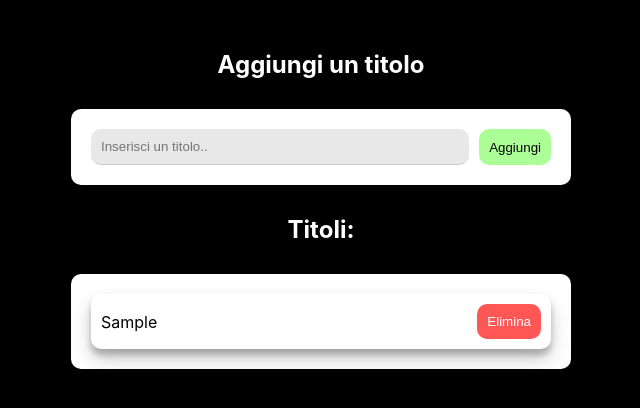
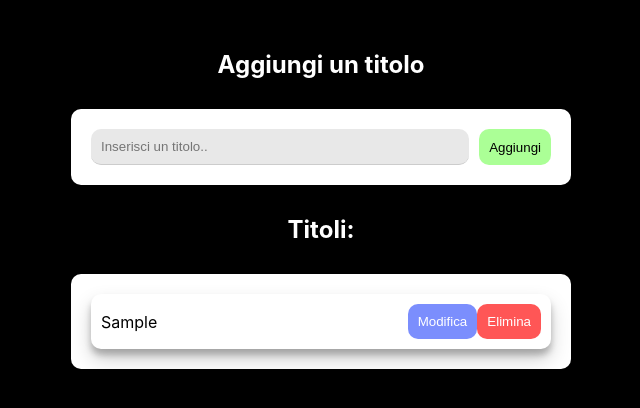
Before and after one commit to emilianoaprile/react-form-blog, a React app: page / in a window 1280 px wide. Both pictures are taken after typing "Sample" into the empty fields and a click on the button "Aggiungi". Shown: the top 408 px of the page, without its empty margins (319-959 px from the left). Built offline with nearby package versions, Linux system fonts and the light colour scheme; the HTML template or start-up script is replaced by a standard one.

Commit message:
add > update title

```diff
--- a/src/components/Form.jsx
+++ b/src/components/Form.jsx
@@ -4,6 +4,8 @@ function Form() {
   // inizializzo gli state per recuperare il value dell'input e l'array nel quale varranno inseriti
   const [titolo, setTitolo] = useState("");
   const [lista, setLista] = useState([]);
+  const [isEditing, setIsEditing] = useState(false);
+  const [indexToEdit, setIndexToEdit] = useState(null);
 
   // sincronizzo il valore del title con l'oggetto event aggiornando lo stato tramite setNewTitle
   const handleNewTitle = (e) => {
@@ -12,13 +14,29 @@ function Form() {
 
   const handleSubmit = (e) => {
     e.preventDefault();
-    // aggiungo il titolo all'array
-    setLista((lista) => [titolo, ...lista]);
+    // quando l'utente clicca su modifica isEditing è true => aggiorno la lista
+    if(isEditing) {
+        // mappo la lista e ritorno l'array modificato controllando se index === indexToEdit sostituendo l'elemento vorrete con il nuovo
+        const updatedLista = lista.map((item, index) => index === indexToEdit ? titolo : item);
+        setLista(updatedLista);
+        setIsEditing(false);
+        setIndexToEdit(null);
+    // altrimenti isEditing è false => non è in modalità modifica e aggiungi normalmente il titolo
+    } else {
+        setLista((lista) => [titolo, ...lista]);
+    }
     setTitolo("");
   };
 
   const removeTitle = (indexToEliminate) => {
-    setLista(lista => lista.filter((_, index) => index !== indexToEliminate));
+    setLista((lista) => lista.filter((_, index) => index !== indexToEliminate));
+  };
+
+// funzione che imposta lo stato di isEditing da false a true e recupera l'index del titolo da modificare e aggiorna lo stato dell'index da editare
+  const updateTitle = (indexToEdit) => {
+    setTitolo(lista[indexToEdit]);
+    setIsEditing(true);
+    setIndexToEdit(indexToEdit);
   };
 
   console.log(titolo);
@@ -28,7 +46,7 @@ function Form() {
     <>
       <section className="formSection">
         <div className="container">
-          <h2>Aggiungi un titolo</h2>
+          <h2>{isEditing ? "Modifica il Titolo" : "Aggiungi un titolo"}</h2>
           <form onSubmit={handleSubmit}>
             <div className="formWrapper">
               <input
@@ -37,7 +55,7 @@ function Form() {
                 value={titolo}
                 onChange={handleNewTitle}
               />
-              <button className="btn btnAdd">Aggiungi</button>
+              <button className="btn btnAdd">{isEditing ? "Salva Modifica" : "Aggiungi"}</button>
             </div>
           </form>
           <h2>Titoli:</h2>
@@ -47,7 +65,20 @@ function Form() {
               {lista.map((listItem, index) => (
                 <li className="listItem" key={`title${index}`}>
                   {listItem}
-                  <button className="btn btnRemove" onClick={() => removeTitle(index)}>Elimina</button>
+                  <div className="buttons">
+                    <button
+                      className="btn btnUpdate"
+                      onClick={() => updateTitle(index)}
+                    >
+                      Modifica
+                    </button>
+                    <button
+                      className="btn btnRemove"
+                      onClick={() => removeTitle(index)}
+                    >
+                      Elimina
+                    </button>
+                  </div>
                 </li>
               ))}
             </ul>
--- a/src/index.css
+++ b/src/index.css
@@ -91,6 +91,11 @@ body {
   color: white;
 }
 
+.btnUpdate {
+  background-color: rgba(56, 85, 252, 0.664);
+  color: white;
+}
+
 .listMessage {
   text-align: center;
   padding: 20px 0;
```
